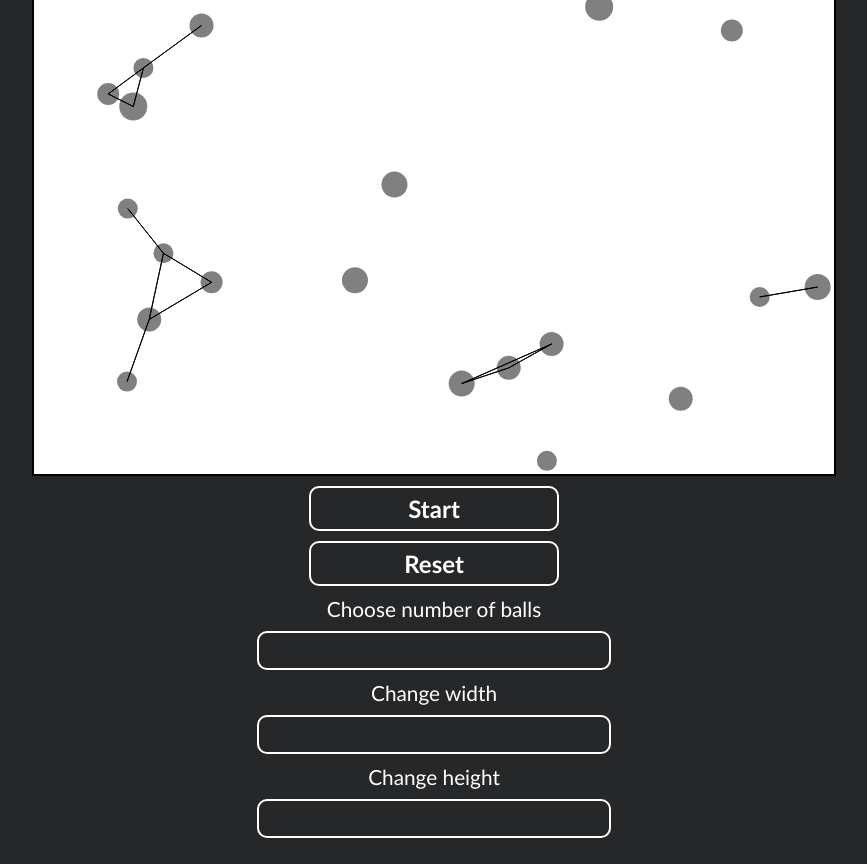
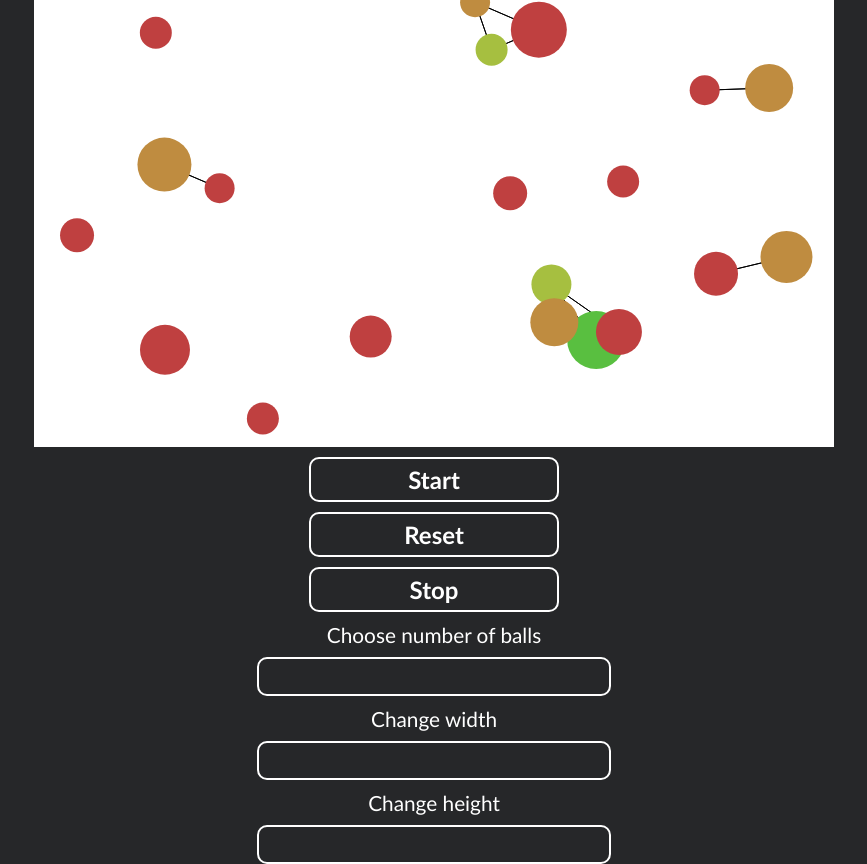
Before and after one commit to JakubMizera/Programownie-w-JavaScript, a plain HTML site: page lab8/index.html in a window 1280 px wide. Both pictures are taken after a click on the button "Start". Shown: the whole page, without its empty margins (206-1073 px from the left). Before the commit the page ends 838 px from the top, so only its background shows below. Drawn offline with Linux system fonts and the light colour scheme.

Commit message:
balls can be deleted, stop button, multicolored balls

```diff
--- a/lab8/index.html
+++ b/lab8/index.html
@@ -14,6 +14,7 @@
     <div class="inputs">
         <button id="start" class="btn">Start</button>
         <button id="btn" class="btn">Reset</button>
+        <button id="stop" class="btn">Stop</button>
         <label for="numOfBalls">Choose number of balls</label>
         <input type="number" id="numOfBalls" class="sizeInput">
         <label for="numOfBalls">Change width</label>
--- a/lab8/main.js
+++ b/lab8/main.js
@@ -7,15 +7,28 @@ const setCanvasDimentions = (width = 800, height = 500) => {
 };
 setCanvasDimentions();
 
-function getRandomInt(min, max) {
-  min = Math.ceil(min);
-  max = Math.floor(max);
-  return Math.floor(Math.random() * (max - min) + min);
+const update = () => {
+  // Clear canvas
+  ctx.clearRect(0, 0, canvas.width, canvas.height);
+  drawLines(ballsArray);
+  drawBalls(ballsArray);
+  if (!isPaused) {
+    updatePositon(ballsArray);
+  }
+
+  requestAnimationFrame(update);
 }
 
 // Start button
 const startBtn = document.getElementById("start");
 startBtn.addEventListener('click', update);
+
+// Stop button
+let isPaused = false;
+const stopBtn = document.getElementById("stop");
+stopBtn.addEventListener('click', () => {
+  isPaused = !isPaused;
+})
 
 // Canvas size input
 const widthInput = document.getElementById("widthInput");
@@ -24,11 +37,11 @@ const heightInput = document.getElementById("heigthInput");
 widthInput.addEventListener('change', () => {
   setCanvasDimentions(parseFloat(widthInput.value));
   refreshAnimation();
-})
+});
 heightInput.addEventListener('change', () => {
   setCanvasDimentions(widthInput.value, parseFloat(heightInput.value));
   refreshAnimation();
-})
+});
 
 
 // Number of balls input
@@ -37,7 +50,7 @@ let numOfBalls = 20;
 inputNumberOfBalls.addEventListener('change', () => {
   numOfBalls = parseFloat(inputNumberOfBalls.value);
   refreshAnimation();
-})
+});
 
 // Refresh button
 const refreshAnimation = () => {
@@ -45,31 +58,51 @@ const refreshAnimation = () => {
   for (i = 0; i < numOfBalls; i++) {
     ballsArray[i] = new Ball();
   }
-}
+};
 const btn = document.getElementById("btn");
 btn.addEventListener("click", refreshAnimation);
 
 class Ball {
   constructor() {
     // {x, y} = position of center of the ball
-    this.x = getRandomInt(15, canvas.width - 15);
-    this.y = getRandomInt(15, canvas.height - 15);
-    this.vx = Math.random() * 0.3;
-    this.vy = Math.random() * 0.3;
-    this.ballSize = getRandomInt(10, 15);
+    this.ballSize = getRandomInt(15, 30);
+    this.x = getRandomInt(this.ballSize, canvas.width - this.ballSize);
+    this.y = getRandomInt(this.ballSize, canvas.height - this.ballSize);
+    this.vx = Math.random() * (canvas.width / 1200);
+    this.vy = Math.random() * (canvas.height / 800);
+    this.connectedBalls = 0;
+    this.color = "grey";
   }
-}
+};
 
 let ballsArray = new Array(numOfBalls);
 for (i = 0; i < ballsArray.length; i++) {
   ballsArray[i] = new Ball();
-}
+};
 
+const drawLines = (ballsArray) => {
+  for (i = 0; i < ballsArray.length; i++) {
+    let connected = 0;
+    for (j = i + 1; j < ballsArray.length; j++) {
+      if (isCloseEnough(ballsArray[i], ballsArray[j], 100)) {
+        ctx.beginPath();
+        ctx.moveTo(ballsArray[i].x, ballsArray[i].y);
+        ctx.lineTo(ballsArray[j].x, ballsArray[j].y);
+        ctx.closePath();
+        ctx.stroke();
+        connected++;
+      }
+    }
+    ballsArray[i].connectedBalls = connected;
+  }
+};
 
-function update() {
-  // Clear canvas
-  ctx.clearRect(0, 0, canvas.width, canvas.height);
+const isCloseEnough = (pointA, pointB, minDistance) => {
+  const distance = Math.sqrt(Math.pow((pointA.x - pointB.x), 2) + Math.pow((pointA.y - pointB.y), 2));
+  return distance < minDistance;
+};
 
+const updatePositon = (ballsArray) => {
   for (const ball of ballsArray) {
     // Move the ball by its velocity
     ball.x += ball.vx;
@@ -84,30 +117,39 @@ function update() {
       // If it has, reverse the ball's y velocity
       ball.vy = -ball.vy;
     }
+  }
+};
 
+const drawBalls = (ballsArray) => {
+  for (const ball of ballsArray) {
     // Draw the ball at its new position
-    ctx.fillStyle = "grey";
+    ball.color = `hsl(${ball.connectedBalls * 360 / ballsArray.length * 2}, 50%, 50%)`;
+    ctx.fillStyle = ball.color;
     ctx.beginPath();
     ctx.arc(ball.x, ball.y, ball.ballSize, 0, 2 * Math.PI);
     ctx.fill();
     ctx.closePath();
   }
+};
 
-  const checkDistance = (arr) => {
-    for (i = 0; i < arr.length; i++) {
-      for (j = i + 1; j < arr.length; j++) {
-        const dist = Math.sqrt(Math.pow((arr[i].x - arr[j].x), 2) + Math.pow((arr[i].y - arr[j].y), 2))
-        if (dist < 100) {
-          ctx.beginPath();
-          ctx.moveTo(arr[i].x, arr[i].y);
-          ctx.lineTo(arr[j].x, arr[j].y);
-          ctx.closePath();
-          ctx.stroke();
-        }
-      }
-    }
-  };
-  checkDistance(ballsArray);
+const getCursorPosition = (canvas, event) => {
+  const rect = canvas.getBoundingClientRect();
+  const x = event.clientX - rect.left;
+  const y = event.clientY - rect.top;
+  return { x, y };
+};
+canvas.addEventListener('mousedown', (e) => {
+  const mouseXY = getCursorPosition(canvas, e);
+  ballsArray = ballsArray.filter((ball) => {
+    return !isCloseEnough(mouseXY, ball, ball.ballSize)
+  });
+  ballsArray.push(new Ball);
+  ballsArray.push(new Ball);
+});
 
-  requestAnimationFrame(update);
-}
+
+function getRandomInt(min, max) {
+  min = Math.ceil(min);
+  max = Math.floor(max);
+  return Math.floor(Math.random() * (max - min) + min);
+};
--- a/lab8/style.css
+++ b/lab8/style.css
@@ -15,7 +15,6 @@ body {
 
 canvas {
     margin-top: 10px;
-    border: 2px solid black;
     background-color: rgb(255, 255, 255);
 }
 
```
